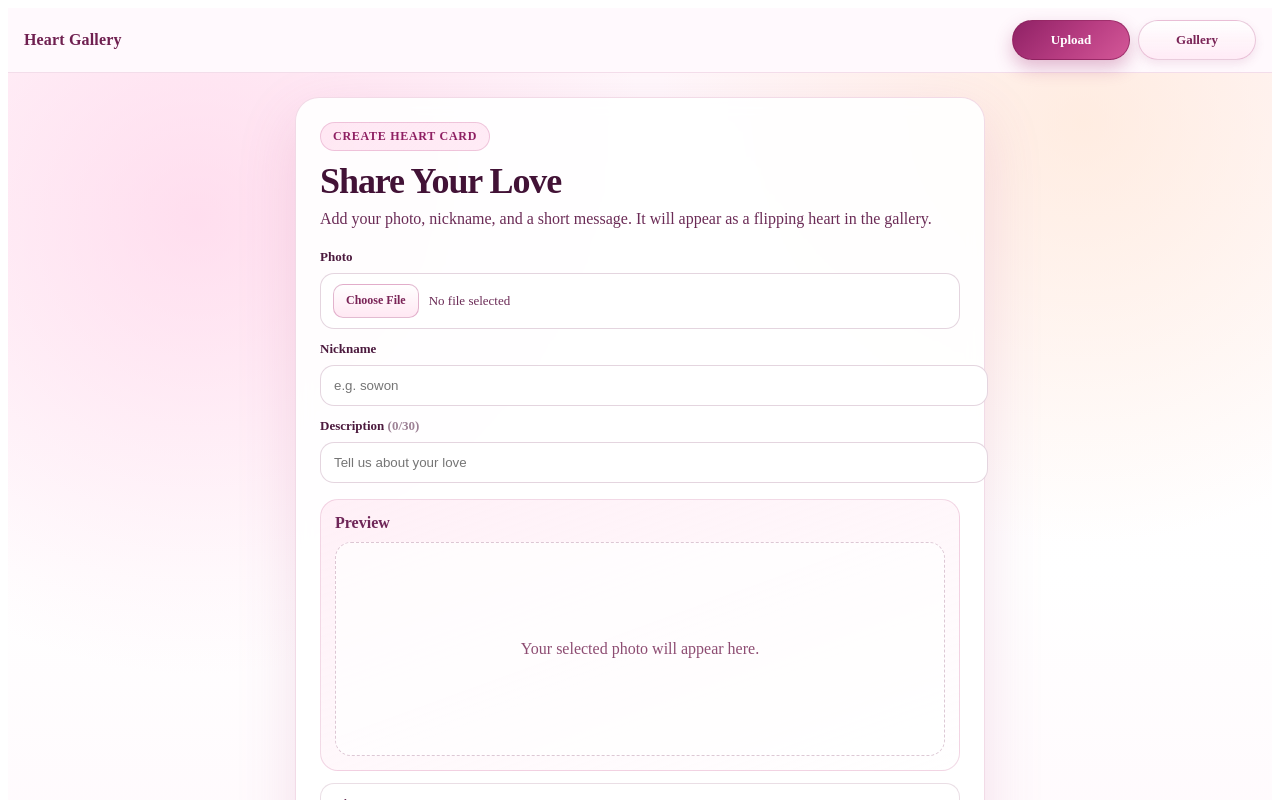
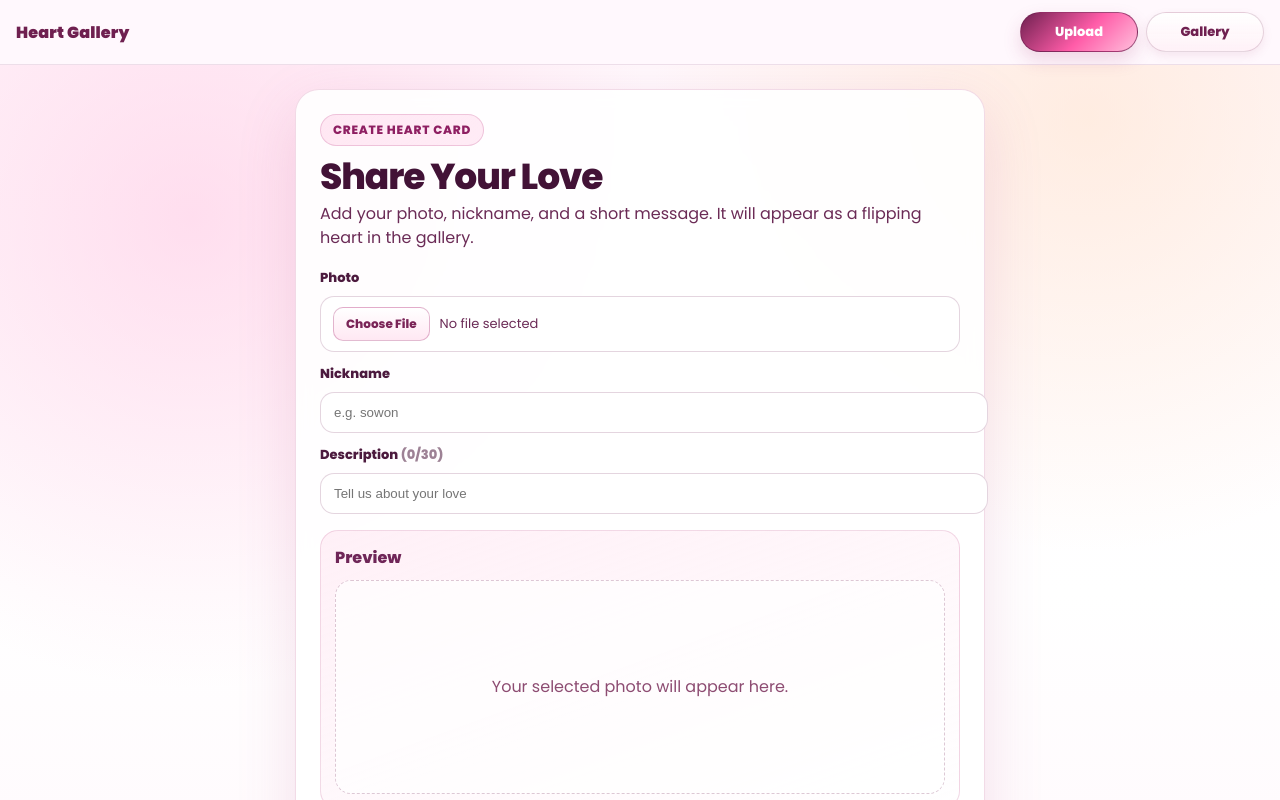
Before and after one commit to sowon23sowon23-coder/heart, a Next.js app: page / in a window 1280 px wide. Shown: the top 800 px of the page. Built offline with nearby package versions, Linux system fonts and the light colour scheme; no server answers.

Commit message:
Style: apply Yogurtland-inspired branding and component styles

```diff
--- a/app/gallery/gallery.module.css
+++ b/app/gallery/gallery.module.css
@@ -6,11 +6,13 @@
   font-size: 28px;
   font-weight: 900;
   margin: 10px 0 14px;
+  color: var(--yg-purple-700);
 }
 
 .stage{
-  width: 100%;
-}
+  margin: 8px 0 12px;
+  color: var(--yg-purple-700);
+  font-weight: 700;
 
 .grid{
   display: grid;
--- a/app/globals.css
+++ b/app/globals.css
@@ -0,0 +1,47 @@
+@import url('https://fonts.googleapis.com/css2?family=Poppins:wght@400;600;800;900&family=Nunito:wght@300;700&display=swap');
+
+:root{
+	/* Yogurtland-inspired palette */
+	--yg-pink-600: #ff5ca8;
+	--yg-pink-400: #ffc1dd;
+	--yg-purple-700: #6f2050;
+	--yg-accent: #2acfcf;
+	--yg-bg-from: #fff7fb;
+	--yg-bg-to: #fff4f9;
+	--yg-card-shadow: 0 8px 18px rgba(165,50,111,.18);
+	--yg-radius-pill: 999px;
+	--yg-text: #3d1336;
+	--yg-muted: rgba(60,20,40,.65);
+}
+
+html, body {
+	height: 100%;
+}
+
+body {
+	font-family: 'Poppins', 'Nunito', system-ui, -apple-system, 'Segoe UI', Roboto, 'Helvetica Neue', Arial;
+	margin: 0;
+	color: var(--yg-text);
+	background: linear-gradient(180deg, var(--yg-bg-from) 0%, var(--yg-bg-to) 100%);
+	-webkit-font-smoothing: antialiased;
+	-moz-osx-font-smoothing: grayscale;
+}
+
+/* Utility */
+.yg-pill{
+	border-radius: var(--yg-radius-pill);
+}
+
+.yg-btn{
+	display: inline-flex;
+	align-items: center;
+	justify-content: center;
+	gap: 8px;
+	padding: 8px 14px;
+	border-radius: var(--yg-radius-pill);
+	font-weight: 800;
+	cursor: pointer;
+}
+
+/* Accessibility tweaks */
+img{display:block;max-width:100%}
--- a/components/DetailModal.module.css
+++ b/components/DetailModal.module.css
@@ -0,0 +1,60 @@
+.overlay{
+  position: fixed;
+  inset: 0;
+  background: rgba(0,0,0,.55);
+  display: flex;
+  align-items: center;
+  justify-content: center;
+  padding: 16px;
+  z-index: 9999;
+}
+
+.modal{
+  width: 100%;
+  max-width: 520px;
+  background: linear-gradient(180deg, #ffffff, var(--yg-bg-to));
+  border-radius: 18px;
+  padding: 14px;
+  box-shadow: var(--yg-card-shadow);
+  color: var(--yg-text);
+}
+
+.header{
+  display: flex;
+  justify-content: space-between;
+  gap: 10px;
+  align-items: center;
+}
+
+.title{
+  font-weight: 900;
+  font-size: 18px;
+  color: var(--yg-purple-700);
+}
+
+.closeBtn{
+  padding: 8px 10px;
+  border-radius: 999px;
+  background: transparent;
+  border: 1px solid rgba(111,32,80,.08);
+  cursor: pointer;
+  font-weight: 700;
+}
+
+.image{
+  width: 100%;
+  margin-top: 10px;
+  border-radius: 16px;
+  max-height: 420px;
+  object-fit: cover;
+  border: 1px solid rgba(0,0,0,.06);
+}
+
+.desc{
+  margin-top: 10px;
+  padding: 10px 12px;
+  border-radius: 14px;
+  background: rgba(111,32,80,.04);
+  font-weight: 700;
+  color: var(--yg-muted);
+}
--- a/components/Navigation.module.css
+++ b/components/Navigation.module.css
@@ -8,7 +8,7 @@
   gap: 14px;
   padding: 12px 16px;
   background: rgba(255, 249, 253, .86);
-  border-bottom: 1px solid rgba(171, 62, 124, .15);
+  border-bottom: 1px solid rgba(111, 32, 80, .12);
   backdrop-filter: blur(10px);
 }
 
@@ -16,7 +16,7 @@
   font-size: 16px;
   font-weight: 900;
   letter-spacing: .01em;
-  color: #6f2050;
+  color: var(--yg-purple-700);
 }
 
 .nav{
@@ -33,13 +33,13 @@
   height: 38px;
   padding: 0 14px;
   border-radius: 999px;
-  border: 1px solid rgba(171, 62, 124, .26);
-  background: linear-gradient(180deg, rgba(255,255,255,.95), rgba(255,234,245,.9));
-  color: #7a2457;
+  border: 1px solid rgba(111,32,80,.18);
+  background: linear-gradient(180deg, rgba(255,255,255,.95), rgba(255,241,247,.9));
+  color: var(--yg-purple-700);
   font-size: 13px;
   font-weight: 800;
   text-decoration: none;
-  box-shadow: 0 4px 10px rgba(165, 66, 121, .12);
+  box-shadow: 0 4px 10px rgba(165, 66, 121, .10);
   transition: transform .18s ease, box-shadow .18s ease, background .18s ease, color .18s ease;
 }
 
@@ -50,9 +50,9 @@
 
 .active{
   color: #fff;
-  border-color: rgba(137, 31, 89, .65);
-  background: linear-gradient(135deg, #8f2165 0%, #b83d82 55%, #d45898 100%);
-  box-shadow: 0 8px 18px rgba(165, 50, 111, .32);
+  border-color: rgba(111,32,80,.65);
+  background: linear-gradient(135deg, var(--yg-purple-700) 0%, var(--yg-pink-600) 55%, var(--yg-pink-400) 100%);
+  box-shadow: var(--yg-card-shadow);
 }
 
 @media (max-width: 560px){
```
Also changed, not shown: components/DetailModal.js (+9 -50 lines), components/FloatingHearts.module.css (+24 -0 lines), components/HeartFlipCard.module.css (+2 -2 lines), public/logo.svg.
